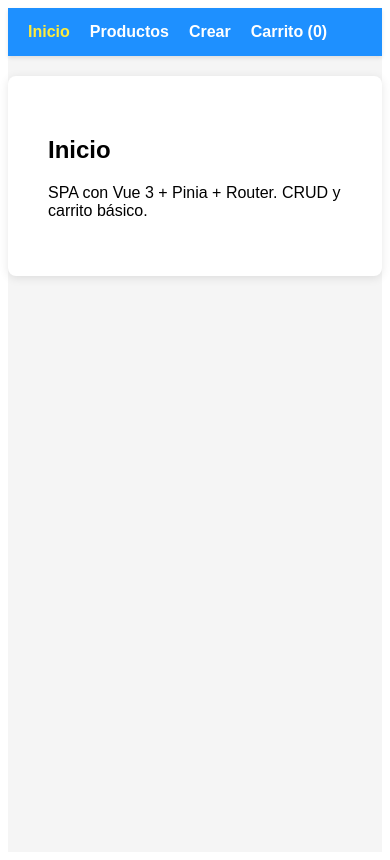
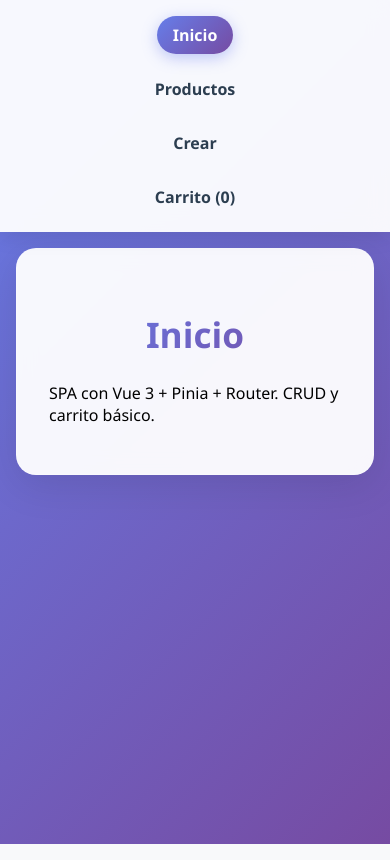
Before and after one commit to LEONARDOCNEL/SPA-con-CRUD-de-productos-y-gesti-n-global-con-Pinia, a Vue app: page / in a window 390 px wide. Built offline with nearby package versions, Linux system fonts and the light colour scheme.

Commit message:
mejore css

```diff
--- a/src/styles.css
+++ b/src/styles.css
@@ -1,188 +1,381 @@
-/* Estilos generales */
+/* Estilos generales mejorados */
 #app {
-  font-family: 'Arial', sans-serif;
+  font-family: 'Segoe UI', Tahoma, Geneva, Verdana, sans-serif;
   margin: 0;
   padding: 0;
-  background-color: #f5f5f5;
+  background: linear-gradient(135deg, #667eea 0%, #764ba2 100%);
   min-height: 100vh;
 }
 
-/* Navegación */
+/* Navegación mejorada */
 .navbar {
-  background: #1e90ff;
-  color: white;
-  padding: 15px 20px;
-  box-shadow: 0 2px 4px rgba(0,0,0,0.1);
+  background: rgba(255, 255, 255, 0.95);
+  backdrop-filter: blur(10px);
+  color: #2c3e50;
+  padding: 1rem 2rem;
+  box-shadow: 0 4px 20px rgba(0, 0, 0, 0.1);
+  position: sticky;
+  top: 0;
+  z-index: 100;
+  display: flex;
+  align-items: center;
+  justify-content: space-between;
+}
+
+.nav-links {
+  display: flex;
+  gap: 1.5rem;
 }
 
 .nav-link {
-  margin-right: 20px;
-  color: white;
+  color: #2c3e50;
   text-decoration: none;
-  font-weight: bold;
-  transition: color 0.3s;
+  font-weight: 600;
+  padding: 0.5rem 1rem;
+  border-radius: 25px;
+  transition: all 0.3s ease;
+  position: relative;
+  overflow: hidden;
 }
 
 .nav-link:hover {
-  color: #e6f2ff;
+  background: linear-gradient(135deg, #667eea, #764ba2);
+  color: white;
+  transform: translateY(-2px);
+  box-shadow: 0 4px 15px rgba(102, 126, 234, 0.4);
 }
 
 .nav-link.router-link-active {
-  color: #ffeb3b;
+  background: linear-gradient(135deg, #667eea, #764ba2);
+  color: white;
+  box-shadow: 0 4px 15px rgba(102, 126, 234, 0.4);
 }
 
-/* Contenedor principal */
+.cart-badge {
+  background: #e74c3c;
+  color: white;
+  border-radius: 50%;
+  padding: 0.2rem 0.5rem;
+  font-size: 0.8rem;
+  margin-left: 0.3rem;
+}
+
+/* Contenedor principal mejorado */
 .container {
-  max-width: 900px;
-  margin: 20px auto;
-  padding: 20px;
-  background: white;
-  border-radius: 8px;
-  box-shadow: 0 2px 10px rgba(0,0,0,0.1);
+  max-width: 1200px;
+  margin: 2rem auto;
+  padding: 2rem;
+  background: rgba(255, 255, 255, 0.95);
+  backdrop-filter: blur(10px);
+  border-radius: 20px;
+  box-shadow: 0 10px 40px rgba(0, 0, 0, 0.1);
+  border: 1px solid rgba(255, 255, 255, 0.2);
 }
 
 .page {
-  padding: 20px;
+  padding: 1rem;
+  animation: fadeIn 0.5s ease-in;
 }
 
-/* Tarjetas de productos */
+@keyframes fadeIn {
+  from { opacity: 0; transform: translateY(20px); }
+  to { opacity: 1; transform: translateY(0); }
+}
+
+/* Tarjetas de productos mejoradas */
+.productos-grid {
+  display: grid;
+  grid-template-columns: repeat(auto-fill, minmax(300px, 1fr));
+  gap: 1.5rem;
+  margin-top: 1.5rem;
+}
+
 .producto-card {
-  border: 1px solid #e0e0e0;
-  padding: 15px;
-  margin: 10px 0;
-  border-radius: 6px;
-  transition: box-shadow 0.3s;
+  background: white;
+  border: none;
+  padding: 1.5rem;
+  border-radius: 15px;
+  box-shadow: 0 5px 20px rgba(0, 0, 0, 0.08);
+  transition: all 0.3s ease;
+  position: relative;
+  overflow: hidden;
+}
+
+.producto-card::before {
+  content: '';
+  position: absolute;
+  top: 0;
+  left: 0;
+  right: 0;
+  height: 4px;
+  background: linear-gradient(135deg, #667eea, #764ba2);
 }
 
 .producto-card:hover {
-  box-shadow: 0 4px 8px rgba(0,0,0,0.1);
+  transform: translateY(-8px);
+  box-shadow: 0 15px 40px rgba(0, 0, 0, 0.15);
 }
 
 .producto-card h3 {
-  margin: 0 0 10px 0;
-  color: #333;
+  margin: 0 0 0.5rem 0;
+  color: #2c3e50;
+  font-size: 1.3rem;
+  font-weight: 700;
 }
 
 .descripcion {
-  color: #666;
-  margin: 5px 0;
+  color: #7f8c8d;
+  margin: 0.5rem 0;
+  line-height: 1.5;
 }
 
 .precio {
-  font-weight: bold;
-  color: #1e90ff;
-  font-size: 1.2em;
-  margin: 10px 0;
+  font-weight: 800;
+  color: #27ae60;
+  font-size: 1.5rem;
+  margin: 1rem 0;
+  text-shadow: 0 2px 4px rgba(39, 174, 96, 0.2);
 }
 
-/* Formularios */
+/* Botones mejorados */
+.botones {
+  display: flex;
+  gap: 0.5rem;
+  flex-wrap: wrap;
+  margin-top: 1rem;
+}
+
+.btn {
+  padding: 0.8rem 1.2rem;
+  border: none;
+  border-radius: 10px;
+  cursor: pointer;
+  font-weight: 600;
+  font-size: 0.9rem;
+  transition: all 0.3s ease;
+  text-transform: uppercase;
+  letter-spacing: 0.5px;
+  position: relative;
+  overflow: hidden;
+}
+
+.btn::before {
+  content: '';
+  position: absolute;
+  top: 0;
+  left: -100%;
+  width: 100%;
+  height: 100%;
+  background: linear-gradient(90deg, transparent, rgba(255,255,255,0.3), transparent);
+  transition: left 0.5s;
+}
+
+.btn:hover::before {
+  left: 100%;
+}
+
+.btn:hover {
+  transform: translateY(-2px);
+  box-shadow: 0 5px 15px rgba(0, 0, 0, 0.2);
+}
+
+.btn:active {
+  transform: translateY(0);
+}
+
+.btn-guardar {
+  background: linear-gradient(135deg, #27ae60, #2ecc71);
+  color: white;
+}
+
+.btn-editar {
+  background: linear-gradient(135deg, #3498db, #2980b9);
+  color: white;
+}
+
+.btn-eliminar {
+  background: linear-gradient(135deg, #e74c3c, #c0392b);
+  color: white;
+}
+
+.btn-agregar {
+  background: linear-gradient(135deg, #f39c12, #e67e22);
+  color: white;
+}
+
+.btn-cancelar {
+  background: linear-gradient(135deg, #95a5a6, #7f8c8d);
+  color: white;
+}
+
+.btn-vaciar {
+  background: linear-gradient(135deg, #e74c3c, #c0392b);
+  color: white;
+  padding: 1rem 2rem;
+  font-size: 1rem;
+}
+
+/* Formularios mejorados */
 .formulario {
-  max-width: 400px;
+  max-width: 500px;
+  background: white;
+  padding: 2rem;
+  border-radius: 15px;
+  box-shadow: 0 5px 20px rgba(0, 0, 0, 0.08);
 }
 
 .input {
   width: 100%;
-  padding: 10px;
-  margin: 8px 0;
-  border: 1px solid #ddd;
-  border-radius: 4px;
+  padding: 1rem;
+  margin: 0.8rem 0;
+  border: 2px solid #ecf0f1;
+  border-radius: 10px;
   box-sizing: border-box;
+  font-size: 1rem;
+  transition: all 0.3s ease;
+  background: #f8f9fa;
 }
 
 .input:focus {
   outline: none;
-  border-color: #1e90ff;
-  box-shadow: 0 0 5px rgba(30, 144, 255, 0.3);
+  border-color: #3498db;
+  background: white;
+  box-shadow: 0 0 0 3px rgba(52, 152, 219, 0.1);
+  transform: translateY(-2px);
 }
 
-/* Botones */
-.botones {
-  margin-top: 15px;
-}
-
-.btn {
-  padding: 10px 15px;
-  margin-right: 10px;
-  border: none;
-  border-radius: 4px;
-  cursor: pointer;
-  font-weight: bold;
-  transition: background-color 0.3s;
-}
-
-.btn:hover {
-  opacity: 0.9;
-}
-
-.btn-guardar {
-  background-color: #4CAF50;
-  color: white;
-}
-
-.btn-editar {
-  background-color: #2196F3;
-  color: white;
-}
-
-.btn-eliminar {
-  background-color: #f44336;
-  color: white;
-}
-
-.btn-agregar {
-  background-color: #FF9800;
-  color: white;
-}
-
-.btn-cancelar {
-  background-color: #9E9E9E;
-  color: white;
-}
-
-.btn-vaciar {
-  background-color: #607D8B;
-  color: white;
-}
-
-/* Carrito */
+/* Carrito mejorado */
 .item-carrito {
   display: flex;
   justify-content: space-between;
   align-items: center;
-  padding: 10px;
-  border-bottom: 1px solid #eee;
+  padding: 1rem 1.5rem;
+  margin: 0.5rem 0;
+  background: white;
+  border-radius: 10px;
+  box-shadow: 0 2px 10px rgba(0, 0, 0, 0.05);
+  transition: all 0.3s ease;
+}
+
+.item-carrito:hover {
+  transform: translateX(5px);
+  box-shadow: 0 4px 15px rgba(0, 0, 0, 0.1);
 }
 
 .item-nombre {
-  font-weight: bold;
+  font-weight: 700;
+  color: #2c3e50;
+  flex: 2;
 }
 
 .item-cantidad {
-  color: #666;
+  color: #7f8c8d;
+  font-weight: 600;
+  flex: 1;
+  text-align: center;
 }
 
 .item-precio {
-  color: #4CAF50;
-  font-weight: bold;
+  color: #27ae60;
+  font-weight: 800;
+  font-size: 1.1rem;
+  flex: 1;
+  text-align: right;
 }
 
 .carrito-vacio {
   text-align: center;
-  color: #666;
-  padding: 40px;
+  color: #7f8c8d;
+  padding: 3rem;
+  background: white;
+  border-radius: 15px;
+  box-shadow: 0 5px 20px rgba(0, 0, 0, 0.08);
+}
+
+.carrito-vacio p {
+  font-size: 1.2rem;
+  margin: 0;
 }
 
 .total {
   text-align: right;
-  font-size: 1.2em;
-  margin: 20px 0;
-  padding: 15px;
-  background-color: #f9f9f9;
-  border-radius: 4px;
+  font-size: 1.3rem;
+  margin: 2rem 0;
+  padding: 1.5rem;
+  background: linear-gradient(135deg, #667eea, #764ba2);
+  color: white;
+  border-radius: 15px;
+  box-shadow: 0 5px 20px rgba(102, 126, 234, 0.3);
+}
+
+.total p {
+  margin: 0;
+  font-weight: 700;
 }
 
 .error {
-  color: #f44336;
+  color: #e74c3c;
   text-align: center;
-  padding: 20px;
+  padding: 2rem;
+  background: white;
+  border-radius: 15px;
+  box-shadow: 0 5px 20px rgba(0, 0, 0, 0.08);
+  border-left: 4px solid #e74c3c;
 }
+
+/* Títulos mejorados */
+h2 {
+  color: #2c3e50;
+  font-size: 2.2rem;
+  font-weight: 800;
+  margin-bottom: 1.5rem;
+  text-align: center;
+  background: linear-gradient(135deg, #667eea, #764ba2);
+  -webkit-background-clip: text;
+  -webkit-text-fill-color: transparent;
+  background-clip: text;
+}
+
+/* Responsive */
+@media (max-width: 768px) {
+  .navbar {
+    flex-direction: column;
+    gap: 1rem;
+    padding: 1rem;
+  }
+
+  .nav-links {
+    flex-wrap: wrap;
+    justify-content: center;
+  }
+
+  .container {
+    margin: 1rem;
+    padding: 1rem;
+  }
+
+  .productos-grid {
+    grid-template-columns: 1fr;
+  }
+
+  .item-carrito {
+    flex-direction: column;
+    gap: 1rem;
+    text-align: center;
+  }
+
+  .botones {
+    justify-content: center;
+  }
+}
+
+/* Efectos de carga suaves */
+* {
+  box-sizing: border-box;
+}
+
+body {
+  margin: 0;
+  padding: 0;
+  background: #f8f9fa;
+}
```
